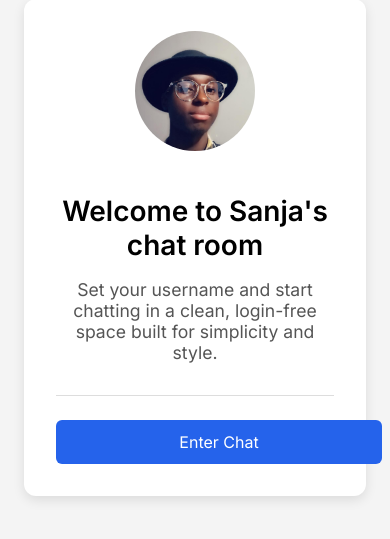
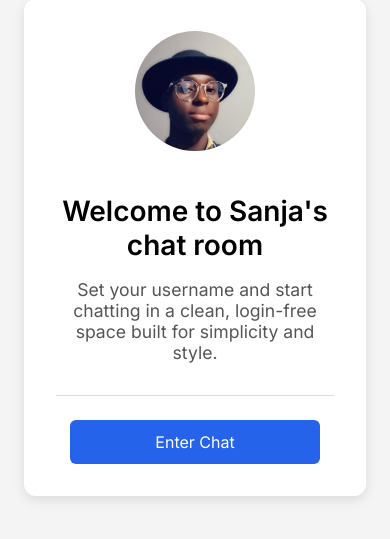
Before and after one commit to Sanji-M/SanjiChat, a Django app: page / in a window 390 px wide. Shown: the part 73-612 px from the top of the page. Run offline with Django 5.2, Linux system fonts and the light colour scheme.

Commit message:
🎯 fix: center and scale Enter Chat button for mobile screens

```diff
--- a/chat/templates/chat/intro.html
+++ b/chat/templates/chat/intro.html
@@ -54,16 +54,18 @@
     }
 
     a.button {
-      display: inline-block;
-      padding: 0.75rem 1.5rem;
+      display: block;
+      margin: 1rem auto 0;
+      padding: 0.75rem 1.25rem;
       background: #2563eb;
       color: white;
       text-decoration: none;
       border-radius: 6px;
       font-weight: 500;
       font-size: 1rem;
-      width: 100%;
-      max-width: 300px;
+      width: 90%;
+      max-width: 280px;
+      box-sizing: border-box;
     }
 
     a.button:hover {
```
